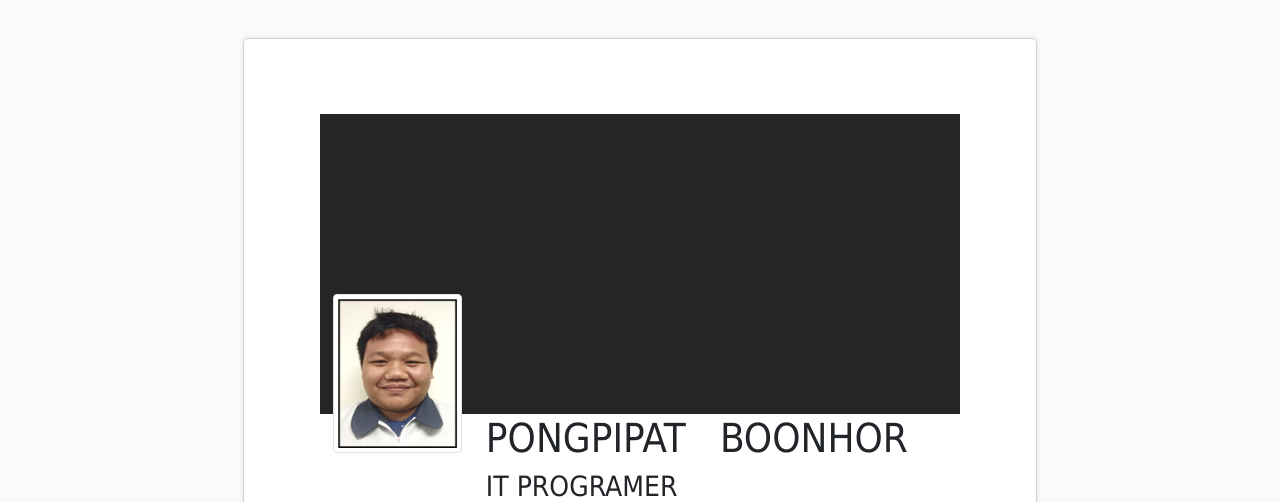
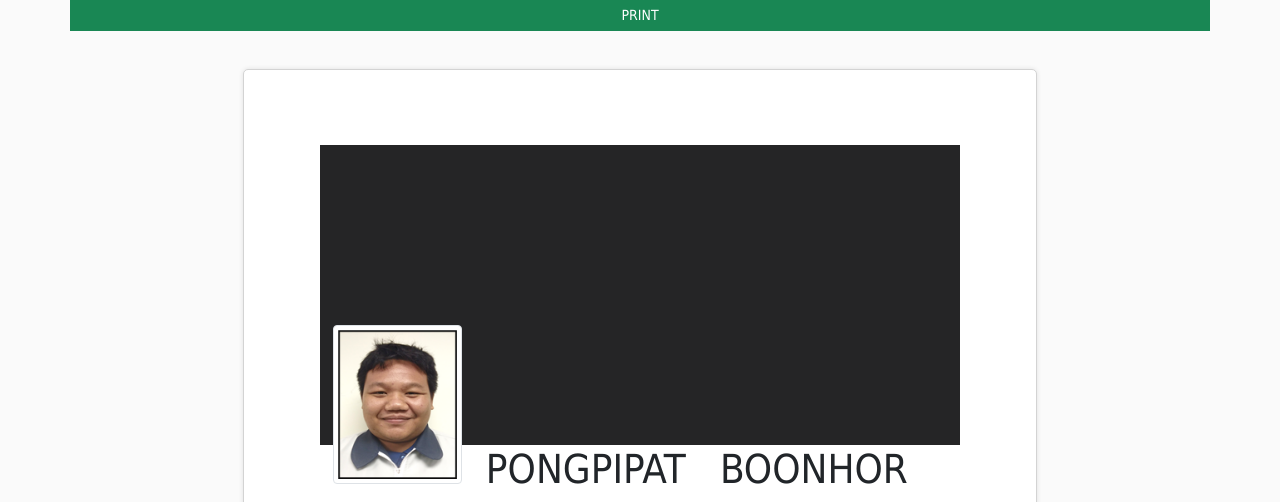
Before and after one commit to iouii/index-23-12-20, a PHP site: page /welcome.php in a window 1280 px wide. Shown: the top 502 px of the page. Run offline with PHP 8.4, Linux system fonts and the light colour scheme; some libraries are stand-ins or nearby versions.

Commit message:
Update welcome.php

```diff
--- a/welcome.php
+++ b/welcome.php
@@ -86,6 +86,8 @@ background-color:#fff;
 
 <div class="container">
 <div class="row">
+ <input type="button" onclick="printDiv()" value="PRINT" class="btn btn-sm btn-success" style="border-radius:0px; color:#ffffff" />
+
        <div id='printableArea'>
               <div class="page">
 <div class="col-lg-12 col-md-12 col-12 head">
```
